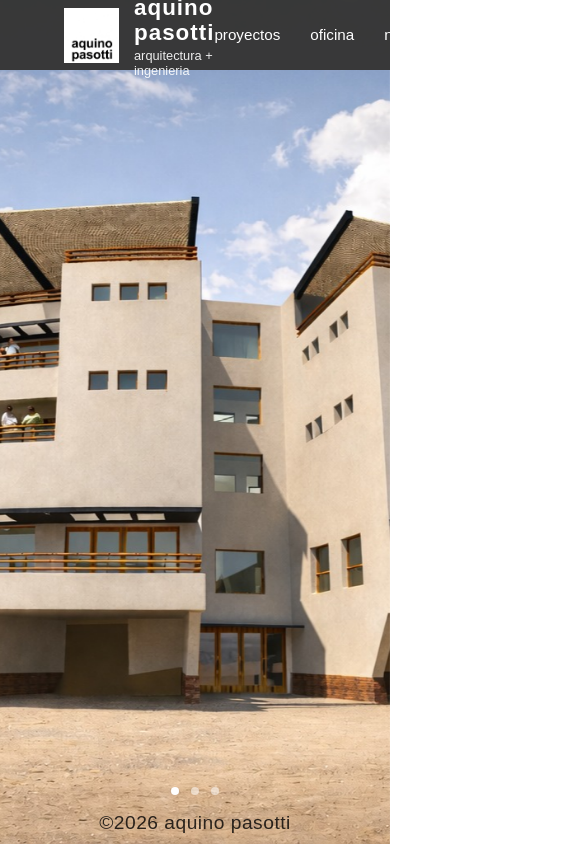
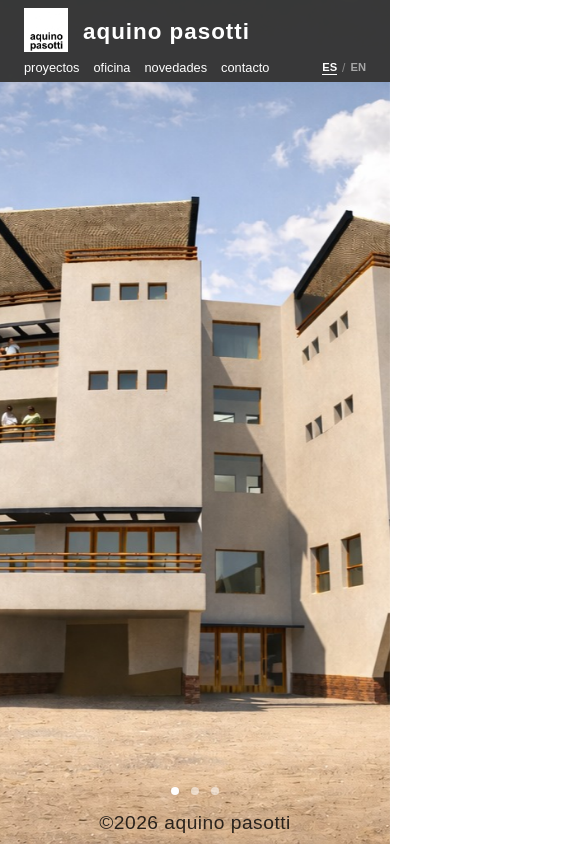
Before and after one commit to MauriMS/Arq-AquinoPasotti, a React (Vite) app: page / in a window 390 px wide. Shown: the top 844 px of the page, 585 px wide, since content can reach past the window. Built offline with nearby package versions, Linux system fonts and the light colour scheme.

Commit message:
Cambios en el nav, saque el subnav

```diff
--- a/src/components/Nav.css
+++ b/src/components/Nav.css
@@ -34,7 +34,7 @@
 }
 
 .nav-solid {
-  background-color: rgb(99, 97, 97);
+  background-color: rgba(69, 69, 69, 0.361);
 }
 
 .navbar:hover {
@@ -47,83 +47,6 @@
 }
 
 
-
-.navbar-subrow-wrap {
-  display: grid;
-  grid-template-rows: 0fr;
-  transition: grid-template-rows 0.35s ease;
-  margin-top: 0px;
-}
-
-.navbar-subrow-wrap.open {
-  grid-template-rows: 1fr;
-}
-
-.navbar-subrow-inner {
-  overflow: hidden;
-}
-
-.navbar-subrow {
-  display: flex;
-  justify-content: flex-end;
-  padding: 0 0px 10px 0px;
-  opacity: 0;
-  transform: translateY(-8px);
-  transition: opacity 0.2s ease, transform 0.2s ease;
-}
-
-.navbar-subrow-wrap.open .navbar-subrow {
-  opacity: 1;
-  transform: translateY(0);
-  transition: opacity 0.4s ease 0.1s, transform 0.4s ease 0.1s;
-}
-
-.subnav-links {
-  display: flex;
-  list-style: none;
-  align-items: center;
-  gap: 22px;
-  margin: 0;
-  padding: 0;
-
-}
-
-.subnav-links a {
-  text-decoration: none;
-  color: #c7c7c7;
-  font-size: 0.8rem;
-  font-weight: 500;
-  letter-spacing: 0.3px;
-  line-height: 1;
-  position: relative;
-  padding-bottom: 3px;
-  transition: color 0.2s;
-}
-
-.subnav-links a:hover {
-  color: #ffffff;
-}
-.subnav-links a::after {
-  content: '';
-  position: absolute;
-  width: 0;
-  height: 1.5px;
-  bottom: 0;
-  left: 0;
-  background-color: #ffffff;
-  transition: width 0.3s ease-in-out;
-}
-.subnav-links a:hover::after {
-  width: 100%;
-}
-
-.subnav-links a.active {
-  color: #ffffff;
-  font-weight: 700;
-}
-.subnav-links a.active::after {
-  width: 100%;
-}
 
 /* grupo logo, titulo */
 .brand-group {
@@ -220,6 +143,15 @@
   width: 100%;
 }
 
+/* Con una sección seleccionada, las otras quedan más claritas (atenuadas) */
+.nav-links.con-seleccion a:not(.active) {
+  color: rgba(255, 255, 255, 0.6);
+}
+
+.nav-links.con-seleccion a:not(.active):hover {
+  color: #ffffff;
+}
+
 
 .lang-switcher {
   display: flex;
@@ -278,30 +210,33 @@
   color: #888;
   cursor: default;
 }
-@keyframes fadeInUpSubnav {
-  0% {
-    opacity: 0;
-    transform: translateY(-8px);
-  }
-  100% {
-    opacity: 1;
-    transform: translateY(0);
-  }
+
+/* ---------- Responsive ---------- */
+@media (max-width: 900px) {
+  .nav-right { gap: 20px; }
+  .nav-links { gap: 18px; }
+  .nav-links a { font-size: 0.85rem; }
 }
 
-
-.subnav-links li {
-  opacity: 0;
-  animation: fadeInUpSubnav 0.4s ease forwards;
+@media (max-width: 700px) {
+  .navbar { padding: 0 1.5rem; }
+  .brand-text .subtitle { display: none; }
+  .logo-img { width: 44px; height: 44px; }
 }
 
-
-.subnav-links li:nth-child(1) {
-  animation-delay: 0.1s;
+@media (max-width: 560px) {
+  /* Logo arriba y links debajo, en una segunda fila */
+  .navbar-row {
+    flex-wrap: wrap;
+    height: auto;
+    padding: 8px 0 6px;
+    row-gap: 6px;
+  }
+  .nav-right {
+    width: 100%;
+    justify-content: space-between;
+    gap: 12px;
+  }
+  .nav-links { gap: 14px; }
+  .nav-links a { font-size: 0.8rem; }
 }
-.subnav-links li:nth-child(2) {
-  animation-delay: 0.2s;
-}
-.subnav-links li:nth-child(3) {
-  animation-delay: 0.3s;
-}
--- a/src/components/Nav.jsx
+++ b/src/components/Nav.jsx
@@ -4,49 +4,20 @@ import logo from "../assets/logo3.jpg";
 import { useLanguage } from '../Traduccion/languagecontext.jsx';
 import './Nav.css';
 
-
-
-// Cada item del submenú guarda una CLAVE de traducción (labelKey), no el texto
-// fijo, así cambia solo al cambiar de idioma.
-const SUBNAV_PROYECTOS = [
-  { labelKey: 'subnav.arquitectura', to: '/proyectos/arquitectura' },
-  { labelKey: 'subnav.ingenieria', to: '/proyectos/ingenieria' },
+const NAV_LINKS = [
+  { to: '/proyectos', labelKey: 'nav.proyectos', activo: (p) => p.startsWith('/proyectos') },
+  { to: '/oficina', labelKey: 'nav.oficina', activo: (p) => p.startsWith('/oficina') || p.startsWith('/servicios') },
+  { to: '/novedades', labelKey: 'nav.novedades', activo: (p) => p.startsWith('/novedades') },
+  { to: '/contacto', labelKey: 'nav.contacto', activo: (p) => p === '/contacto' },
 ];
-
-const SUBNAV_MAP = {
-  '/oficina': [
-    { labelKey: 'subnav.oficina', to: '/oficina' },
-    { labelKey: 'subnav.servicios', to: '/servicios' },
-  ],
-  '/servicios': [
-    { labelKey: 'subnav.oficina', to: '/oficina' },
-    { labelKey: 'subnav.servicios', to: '/servicios' },
-  ],
-  '/legales':[
-    { labelKey: 'subnav.legales', to: './terminos-legales.pdf', esPdf: true },
-  ],
-  '/proyectos': SUBNAV_PROYECTOS,
-  '/proyectos/arquitectura': SUBNAV_PROYECTOS,
-  '/proyectos/ingenieria': SUBNAV_PROYECTOS,
-};
 
 function Nav() {
   const location = useLocation();
   const { lang, setLang, t } = useLanguage();
   const isHome = location.pathname === '/';
   const isContacto = location.pathname === '/contacto';
-  const subNavItems = SUBNAV_MAP[location.pathname];
-
-
-
-  const [displayedSubNav, setDisplayedSubNav] = useState(subNavItems || []);
-  const subnavOpen = Boolean(subNavItems);
-
-  useEffect(() => {
-    if (subNavItems) {
-      setDisplayedSubNav(subNavItems);
-    }
-  }, [location.pathname]);
+  // Si hay una sección seleccionada, las demás se atenúan (en Home no hay ninguna)
+  const hayActivo = NAV_LINKS.some((l) => l.activo(location.pathname));
 
   const [isVisible, setIsVisible] = useState(true);
   const [lastScrollY, setLastScrollY] = useState(0);
@@ -100,39 +71,17 @@ function Nav() {
         </div>
 
         <div className="nav-right">
-          <ul className="nav-links">
-            <li>
-              <Link
-                to="/proyectos"
-                className={location.pathname.startsWith('/proyectos') ? 'active' : ''}
-              >
-                {t('nav.proyectos')}
-              </Link>
-            </li>
-            <li>
-              <Link
-                to="/oficina"
-                className={location.pathname.startsWith('/oficina') || location.pathname.startsWith('/servicios') ? 'active' : ''}
-              >
-                {t('nav.oficina')}
-              </Link>
-            </li>
-            <li>
-              <Link
-                to="/novedades"
-                className={location.pathname.startsWith('/novedades') ? 'active' : ''}
-              >
-                {t('nav.novedades')}
-              </Link>
-            </li>
-            <li>
-              <Link
-                to="/contacto"
-                className={location.pathname === '/contacto' ? 'active' : ''}
-              >
-                {t('nav.contacto')}
-              </Link>
-            </li>
+          <ul className={`nav-links ${hayActivo ? 'con-seleccion' : ''}`}>
+            {NAV_LINKS.map((item) => (
+              <li key={item.to}>
+                <Link
+                  to={item.to}
+                  className={item.activo(location.pathname) ? 'active' : ''}
+                >
+                  {t(item.labelKey)}
+                </Link>
+              </li>
+            ))}
           </ul>
 
           <div className="lang-switcher">
@@ -153,36 +102,6 @@ function Nav() {
         </div>
       </div>
 
-      <div className={`navbar-subrow-wrap ${subnavOpen ? 'open' : ''}`}>
-        <div className="navbar-subrow-inner">
-          <div className="navbar-subrow">
-            {/* El key fuerza a React a recrear la lista y disparar la animación de CSS */}
-            <ul className="subnav-links" key={location.pathname}>
-              {displayedSubNav.map((item) => (
-                <li key={item.to}>
-                  {item.esPdf ? (
-                    <a
-                      href={item.to}
-                      target="_blank"
-                      rel="noopener noreferrer"
-                    >
-                      {t(item.labelKey)}
-                    </a>
-                  ) : (
-                    <Link
-                      to={item.to}
-                      className={location.pathname === item.to ? 'active' : ''}
-                    >
-                      {t(item.labelKey)}
-                    </Link>
-                  )}
-                </li>
-              ))}
-            </ul>
-          </div>
-        </div>
-      </div>
-
     </nav>
   );
 }
```
